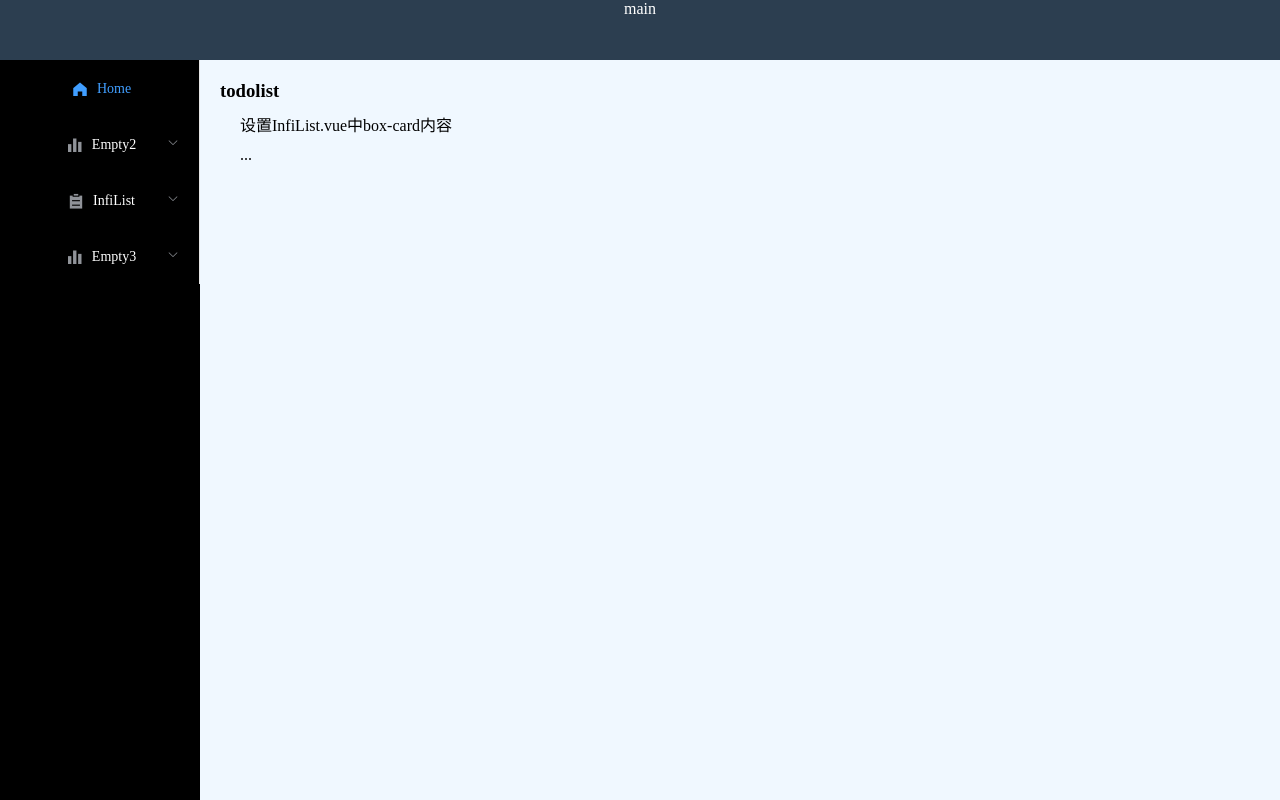
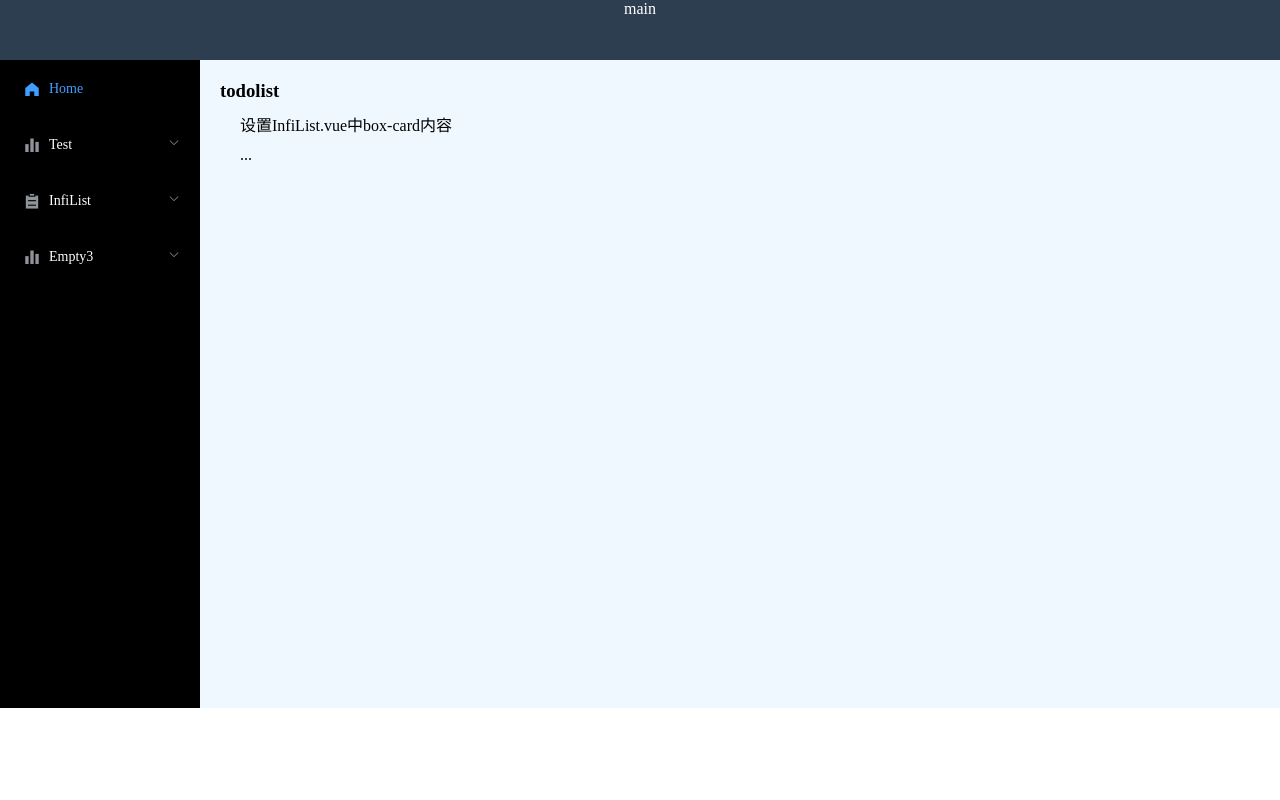
Before and after one commit to MadLogarithm/Vue2_elementUI_test, a Vue app: page /#/home in a window 1280 px wide. Built offline with nearby package versions, Linux system fonts and the light colour scheme.

Commit message:
Modify <style> ＆ optimize menu bar.

```diff
--- a/package.json
+++ b/package.json
@@ -11,6 +11,7 @@
     "axios": "^1.6.2",
     "core-js": "^3.8.3",
     "element-ui": "^2.4.5",
+    "less-loader": "^11.1.4",
     "vue": "^2.6.14",
     "vue-router": "^3.6.5"
   },
--- a/src/components/HelloWorld.vue
+++ b/src/components/HelloWorld.vue
@@ -20,7 +20,7 @@ export default {
 </script>
 
 <!-- Add "scoped" attribute to limit CSS to this component only -->
-<style scoped>
+<style lang="less" scoped>
 h3 {
   margin: 0 0 0;
 }
--- a/src/components/HomeSet.vue
+++ b/src/components/HomeSet.vue
@@ -21,9 +21,9 @@
                     <el-submenu index="2">
                         <template slot="title">
                             <i class="el-icon-s-data"></i>
-                            <span>Empty2</span>
+                            <span>Test</span>
                         </template>
-                        <el-menu-item class="el-icon-menu" index="/person">SubE</el-menu-item>
+                        <el-menu-item class="el-icon-s-custom" index="/person">SubT</el-menu-item>
                     </el-submenu>
                     <el-submenu index="3">
                         <template slot="title">
@@ -82,7 +82,7 @@ export default {
 }
 </script>
 
-<style>
+<style lang="less" scoped>
 .home-container {
 flex-wrap: wrap;
 height: 100%;
@@ -99,7 +99,10 @@ color: black;
 .el-aside {
 background-color: black;
 color: white;
-text-align: center;
+text-align: left;
+    .el-menu {
+        border-right: 0px;
+    }
 }
 html,body,#app {
 margin: 0;
--- a/src/components/InfiList.vue
+++ b/src/components/InfiList.vue
@@ -18,7 +18,7 @@
     </li>
     </ul>
     <p v-if="loading">
-    <i class="el-icon-loading" style="font-size: 20px;"></i>
+    <i class="el-icon-loading" style="font-size: 20px;"></i>Loading...
     <el-skeleton style="width: 240px; height: 240px;" animated />
     </p>
     <p v-if="noMore">没有更多了</p>
@@ -62,7 +62,7 @@ export default {
 }
 </script>
 
-<style>
+<style lang="less" scoped>
 html,body,#app {
 margin: 0;
 padding: 0;
--- a/src/components/PersonData.vue
+++ b/src/components/PersonData.vue
@@ -2,7 +2,7 @@
 <div id="app">
     <el-container class="home-container">
         <el-header>main</el-header>
-        <el-container>
+        <el-container style="height:648px">
             <el-aside width="200px">
                 <el-menu background-color="black"
                         text-color="white"
@@ -37,7 +37,7 @@ export default {
 }
 </script>
 
-<style>
+<style lang="less" scoped>
 .home-container {
 flex-wrap: wrap;
 height: 100%;
@@ -54,7 +54,10 @@ color: black;
 .el-aside {
 background-color: black;
 color: white;
-text-align: center;
+text-align: left;
+    .el-menu {
+        border-right: 0px;
+    }
 }
 html,body,#app {
 margin: 0;
```
Also changed, not shown: 1 other file (tests, documents, lock files or other folders).
